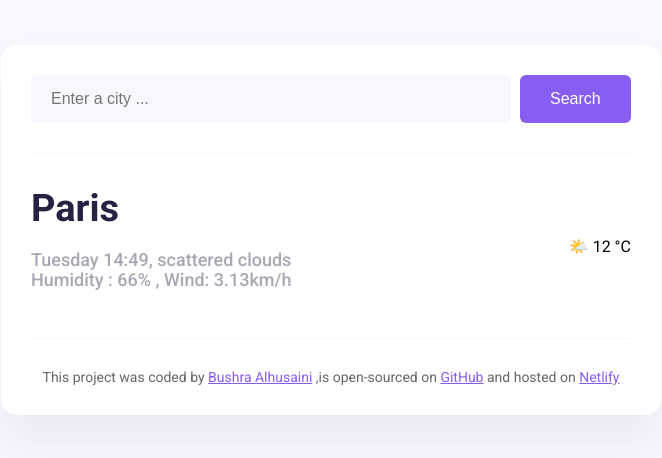
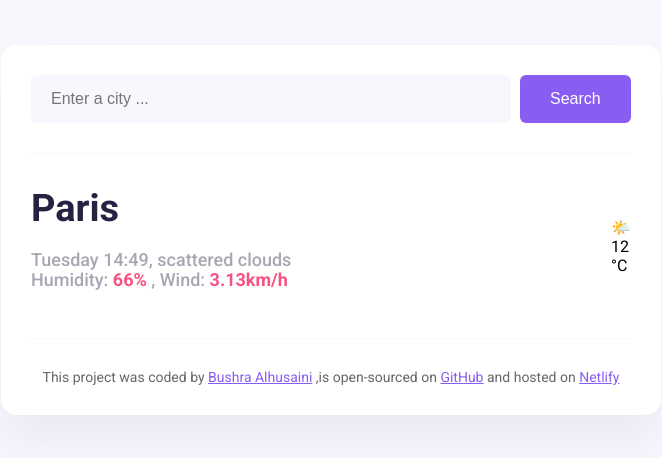
Before and after one commit to Bushra-88/SkyCast-weatherapp, a plain HTML site: page index.html in a window 1280 px wide. Shown: the whole page, without its empty margins (309-971 px from the left). Drawn offline with Linux system fonts and the light colour scheme.

Commit message:
Update Html

```diff
--- a/index.html
+++ b/index.html
@@ -31,10 +31,15 @@
             <p class="weather-app-details">
               Tuesday 14:49, scattered clouds
               <br />
-              Humidity : 66% , Wind: 3.13km/h
+              Humidity: <strong> 66%</strong> , Wind: <strong>3.13km/h</strong>
             </p>
           </div>
-          <div class="weather-app-temperature">🌤️ 12 °C</div>
+
+          <div class="weather-app-temperature-container">
+            <div class="weather-app-icon">🌤️</div>
+            <div class="weather-app-temperature">12</div>
+            <div class="weather-app-unit">°C</div>
+          </div>
         </div>
       </main>
 
```
